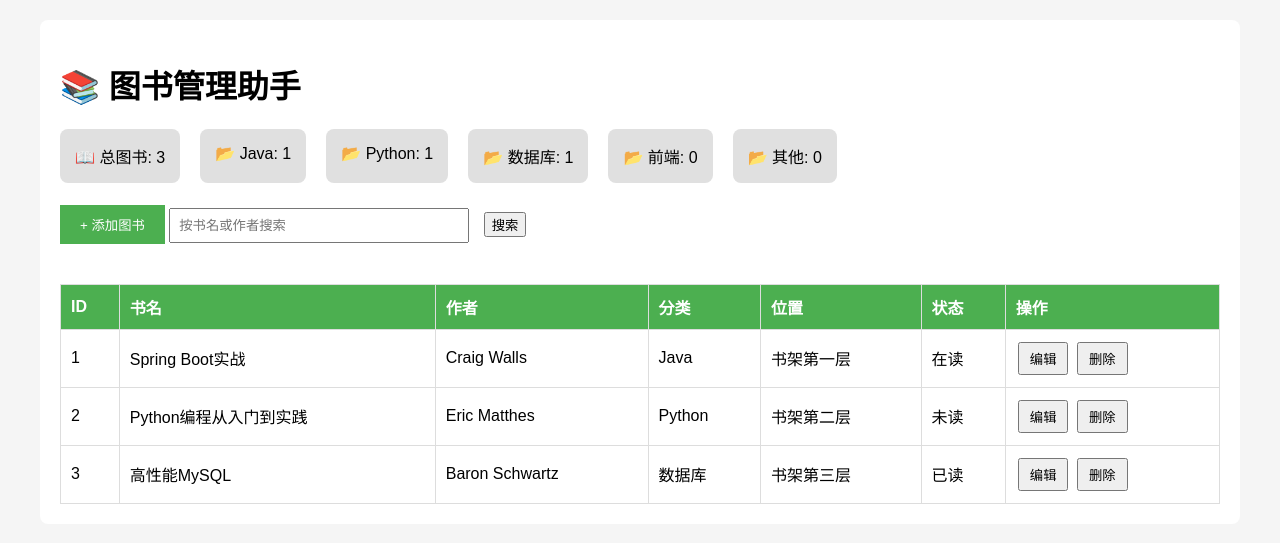
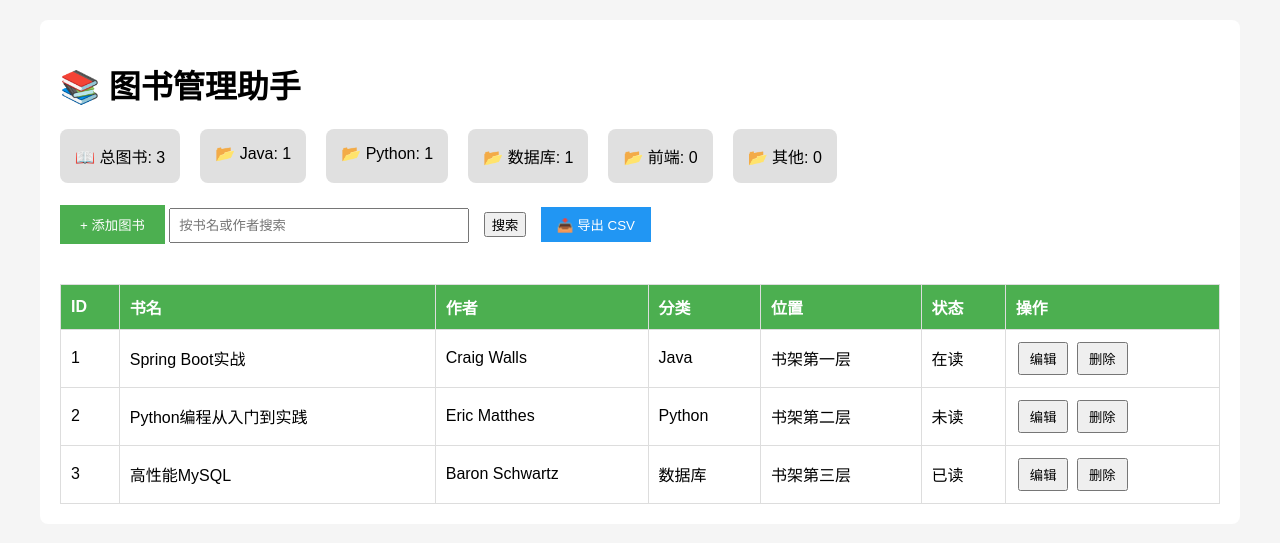
Before and after one commit to immortal-water/iw_book_manager, a Flask app: page / in a window 1280 px wide. Shown: the top 543 px of the page. Run offline with Flask 3, Linux system fonts and the light colour scheme; data comes from the database, SQL or seed files in the repository.

Commit message:
代码更新：F-09 实现 by 刘璟轩

```diff
--- a/main.py
+++ b/main.py
@@ -1,6 +1,8 @@
-from flask import Flask, render_template, request, jsonify
+from flask import Flask, render_template, request, jsonify, Response
 import sqlite3
 import os
+import csv
+import io
 
 app = Flask(__name__, template_folder=os.path.join('src', 'templates'))
 
@@ -129,5 +131,58 @@ def stats():
         "by_category": [dict(row) for row in by_category]
     })
 
+# 导出CSV
+@app.route('/export/csv')
+def export_csv():
+    search = request.args.get('search', '')
+    conn = get_db()
+
+    if search:
+        books = conn.execute(
+            "SELECT book.id, book.title, book.author, book.isbn, category.name as category_name, "
+            "book.location, book.status FROM book "
+            "LEFT JOIN category ON book.category_id = category.id "
+            "WHERE book.title LIKE ? OR book.author LIKE ?",
+            (f'%{search}%', f'%{search}%')
+        ).fetchall()
+    else:
+        books = conn.execute(
+            "SELECT book.id, book.title, book.author, book.isbn, category.name as category_name, "
+            "book.location, book.status FROM book "
+            "LEFT JOIN category ON book.category_id = category.id"
+        ).fetchall()
+    conn.close()
+
+    # 生成CSV内容
+    output = io.StringIO()
+    writer = csv.writer(output)
+    # 写入BOM解决Excel中文乱码
+    output.write('\ufeff')
+    # 写入表头
+    writer.writerow(['ID', '书名', '作者', 'ISBN', '分类', '位置', '状态'])
+    # 写入数据
+    for book in books:
+        writer.writerow([
+            book['id'],
+            book['title'],
+            book['author'],
+            book['isbn'] or '',
+            book['category_name'] or '无',
+            book['location'] or '',
+            book['status']
+        ])
+
+    csv_content = output.getvalue()
+    output.close()
+
+    return Response(
+        csv_content,
+        mimetype='text/csv',
+        headers={
+            'Content-Disposition': 'attachment; filename=books_export.csv',
+            'Content-Type': 'text/csv; charset=utf-8'
+        }
+    )
+
 if __name__ == '__main__':
     app.run(debug=True, port=8000)
--- a/src/templates/index.html
+++ b/src/templates/index.html
@@ -13,6 +13,7 @@
         .btn { padding: 5px 10px; margin: 2px; cursor: pointer; }
         .add-btn { background: #4CAF50; color: white; border: none; padding: 10px 20px; margin-bottom: 20px; }
         .search-box { padding: 8px; width: 300px; margin-right: 10px; }
+        .export-btn { background: #2196F3; color: white; border: none; padding: 8px 16px; margin-left: 10px; cursor: pointer; }
         .modal { display: none; position: fixed; top: 0; left: 0; width: 100%; height: 100%; background: rgba(0,0,0,0.5); }
         .modal-content { background: white; margin: 100px auto; padding: 20px; width: 500px; border-radius: 8px; }
         input, select { width: 100%; padding: 8px; margin: 5px 0 15px 0; }
@@ -32,6 +33,7 @@
         <input type="text" name="search" class="search-box" placeholder="按书名或作者搜索" value="{{ search }}">
         <button type="submit">搜索</button>
     </form>
+    <button class="export-btn" onclick="exportCSV()">📥 导出 CSV</button>
 
     <table>
         <thead>
@@ -136,6 +138,18 @@
 
     function closeModal() { document.getElementById('modal').style.display = 'none'; }
 
+    function exportCSV() {
+        // 获取当前搜索词
+        const searchInput = document.querySelector('input[name="search"]');
+        const search = searchInput ? searchInput.value : '';
+        // 构建导出URL，携带搜索参数
+        let url = '/export/csv';
+        if (search) {
+            url += '?search=' + encodeURIComponent(search);
+        }
+        window.location.href = url;
+    }
+
     loadStats();
 </script>
 </body>
```
Also changed, not shown: README.md, 2 other files.
